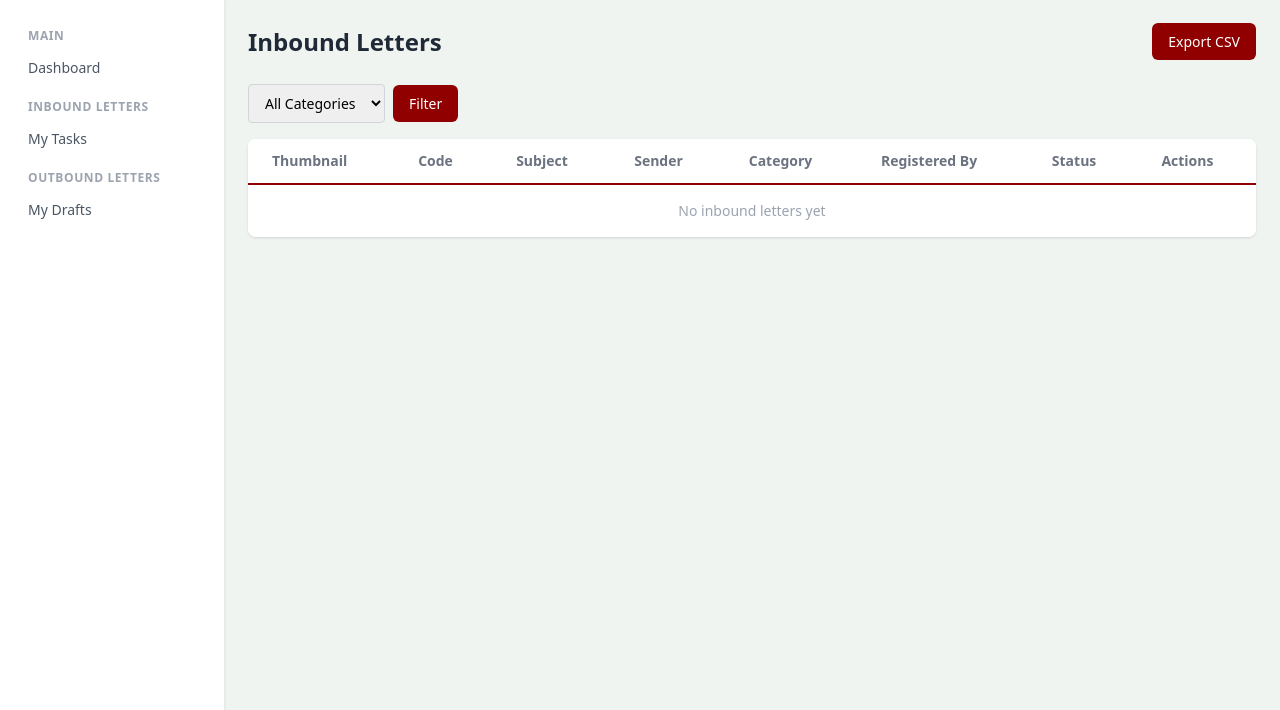
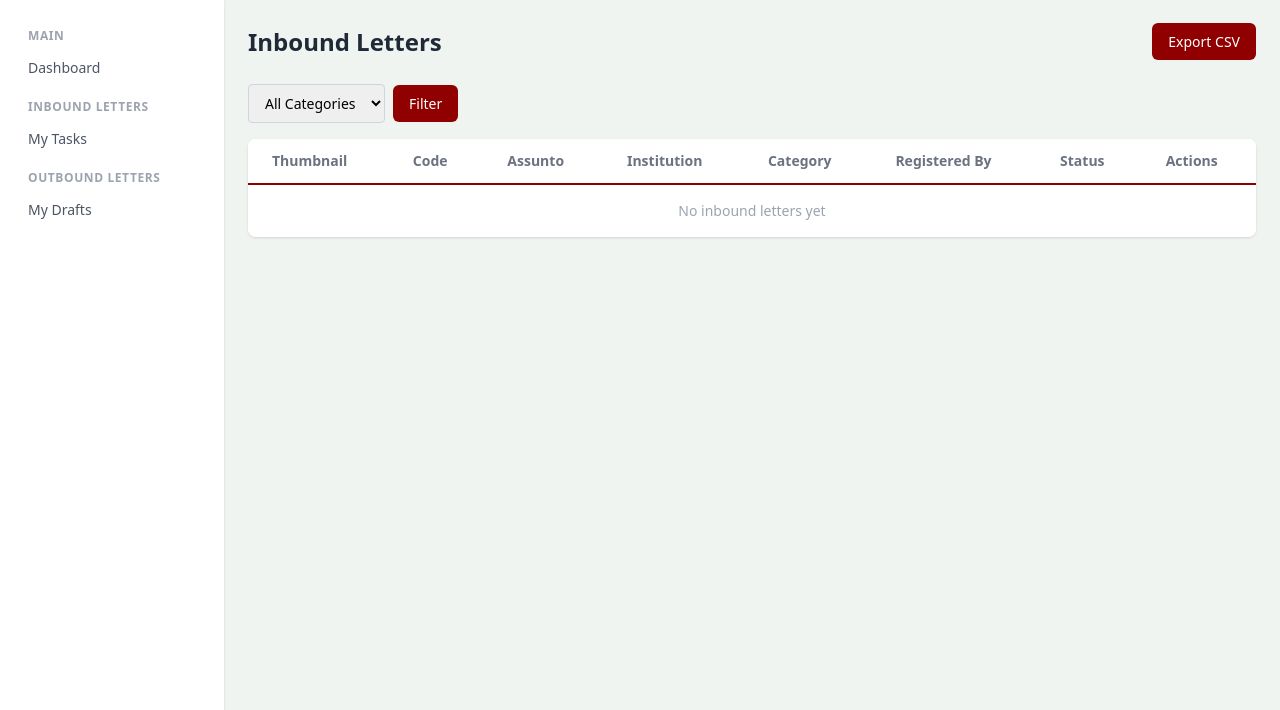
Before and after one commit to Noro18/Corespondence-System, a Django app: page /inbound/ in a window 1280 px wide. Shown: the part 89-799 px from the top of the page. Run offline with Django 5.2, Linux system fonts and the light colour scheme; the visitor is signed in with stand-in values (Sample User, id 1); data that the repository does not hold is empty; some libraries are stand-ins or nearby versions.

Commit message:
i18n: use Tetum labels for inbound letter list headers

```diff
--- a/templates/inbound_letters/letter_list.html
+++ b/templates/inbound_letters/letter_list.html
@@ -33,8 +33,8 @@
       <tr class="bg-gray-50 text-gray-600 text-left">
         <th class="px-6 py-3">Thumbnail</th>
         <th class="px-6 py-3">Code</th>
-        <th class="px-6 py-3">Subject</th>
-        <th class="px-6 py-3">Sender</th>
+        <th class="px-6 py-3">Assunto</th>
+        <th class="px-6 py-3">Institution</th>
         <th class="px-6 py-3">Category</th>
         <th class="px-6 py-3">Registered By</th>
         <th class="px-6 py-3">Status</th>
```
